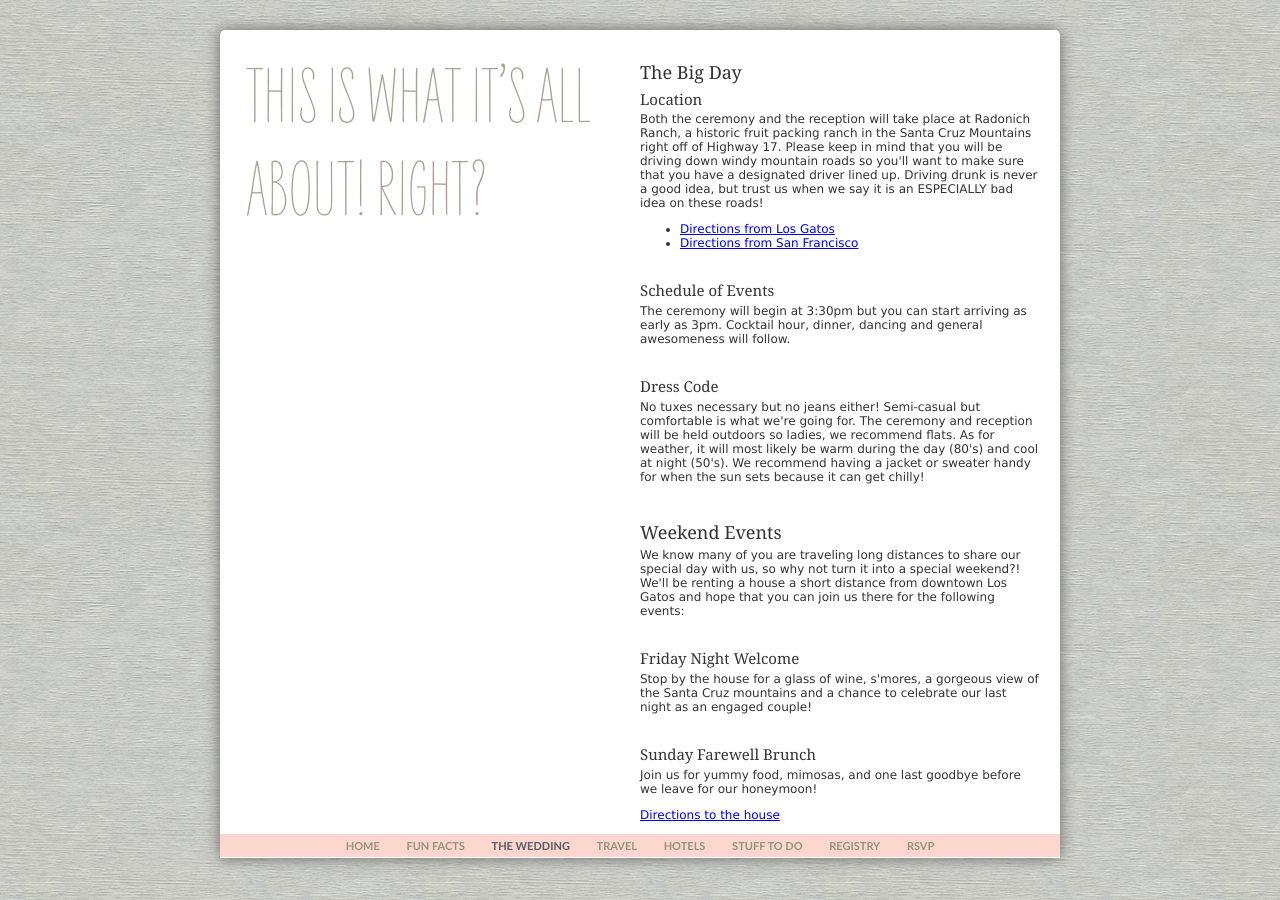
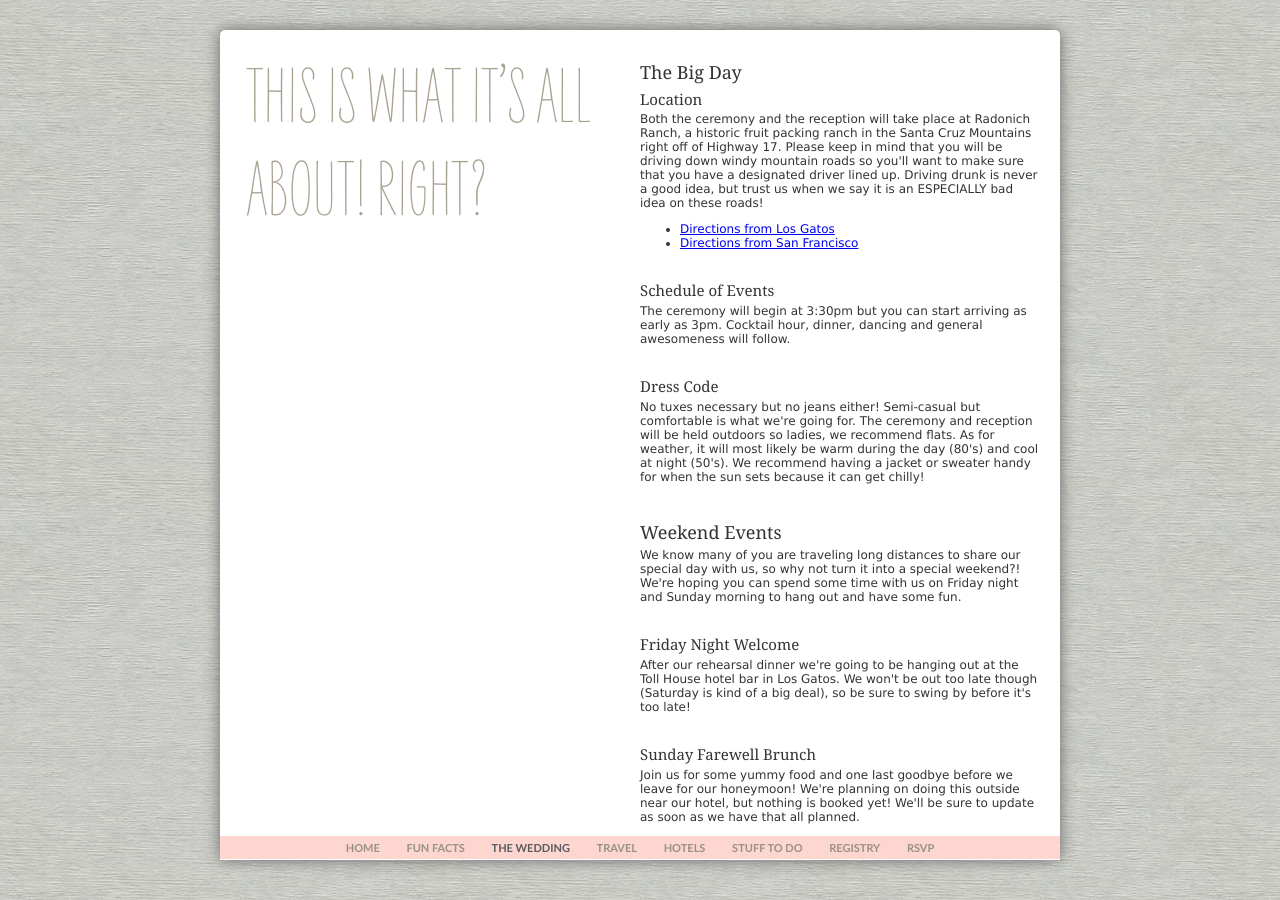
Before and after one commit to zpao/zarzpao.com, a Jekyll site: the page built from wedding.html, in a window 1280 px wide. Built offline with Jekyll 4.4.1, drawn with Linux system fonts in a browser that asks for light colours.

Commit message:
some updated wedding info

```diff
--- a/wedding.html
+++ b/wedding.html
@@ -18,8 +18,8 @@ title: The Wedding
       Driving drunk is never a good idea, but trust us when we say it is an ESPECIALLY bad idea on these roads!
     </p>
     <ul>
-      <li><a href="#">Directions from Los Gatos</a></li>
-      <li><a href="#">Directions from San Francisco</a></li>
+      <li><a href="http://maps.google.com/maps?f=d&source=s_d&saddr=140+South+Santa+Cruz+Avenue,+Los+Gatos,+CA+95030+(Toll+House,+A+Larkspur+Collection+Hotel)&daddr=25140+Highland+Way,+Los+Gatos,+CA+95033&hl=en&geocode=FTHzNwIdyqW6-CHT1BDawpbVHQ%3BFSo3NgIduum7-CmPXhKUYTmOgDHDMOOzImmlMQ&mra=pd&sll=37.211464,-121.975708&sspn=0.182101,0.176125&ie=UTF8&ll=37.158948,-121.938972&spn=0.182228,0.176125&z=12">Directions from Los Gatos</a></li>
+      <li><a href="http://maps.google.com/maps?f=d&source=s_d&saddr=San+Francisco,+CA&daddr=25140+Highland+Way,+Los+Gatos,+CA+95033&hl=en&geocode=FVJmQAIdKAe0-CkhAGkAbZqFgDH_rXbwZxNQSg%3BFSo3NgIduum7-CmPXhKUYTmOgDHDMOOzImmlMQ&mra=ls&sll=37.107498,-121.902662&sspn=0.011397,0.011008&ie=UTF8&z=10">Directions from San Francisco</a></li>
     </ul>
 
     <h3>Schedule of Events</h3>
@@ -41,20 +41,19 @@ title: The Wedding
     <h2 id="h2-wedding-weekend">Weekend Events</h2>
     <p>
       We know many of you are traveling long distances to share our special day with us, so why not turn it into a special weekend?!
-      We'll be renting a house a short distance from downtown Los Gatos and hope that you can join us there for the following events:
+      We're hoping you can spend some time with us on Friday night and Sunday morning to hang out and have some fun.
 
     <h3>Friday Night Welcome</h3>
     <p>
-      Stop by the house for a glass of wine, s'mores, a gorgeous view of the Santa Cruz mountains and a chance to celebrate our last night as an engaged couple!
+      After our rehearsal dinner we're going to be hanging out at the Toll House hotel bar in Los Gatos.
+      We won't be out too late though (Saturday is kind of a big deal), so be sure to swing by before it's too late!
     </p>
 
     <h3>Sunday Farewell Brunch</h3>
     <p>
-      Join us for yummy food, mimosas, and one last goodbye before we leave for our honeymoon!
-    </p>
-
-    <p>
-      <a href="#">Directions to the house</a>
+      Join us for some yummy food and one last goodbye before we leave for our honeymoon!
+      We're planning on doing this outside near our hotel, but nothing is booked yet!
+      We'll be sure to update as soon as we have that all planned.
     </p>
 
   </div>
```
